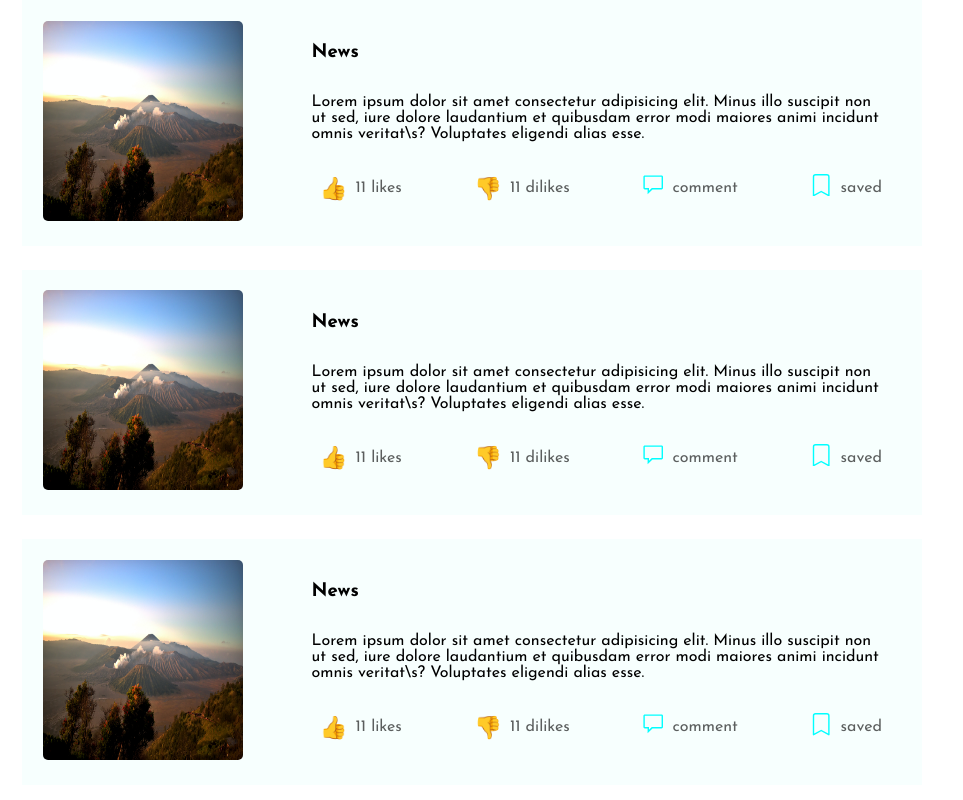
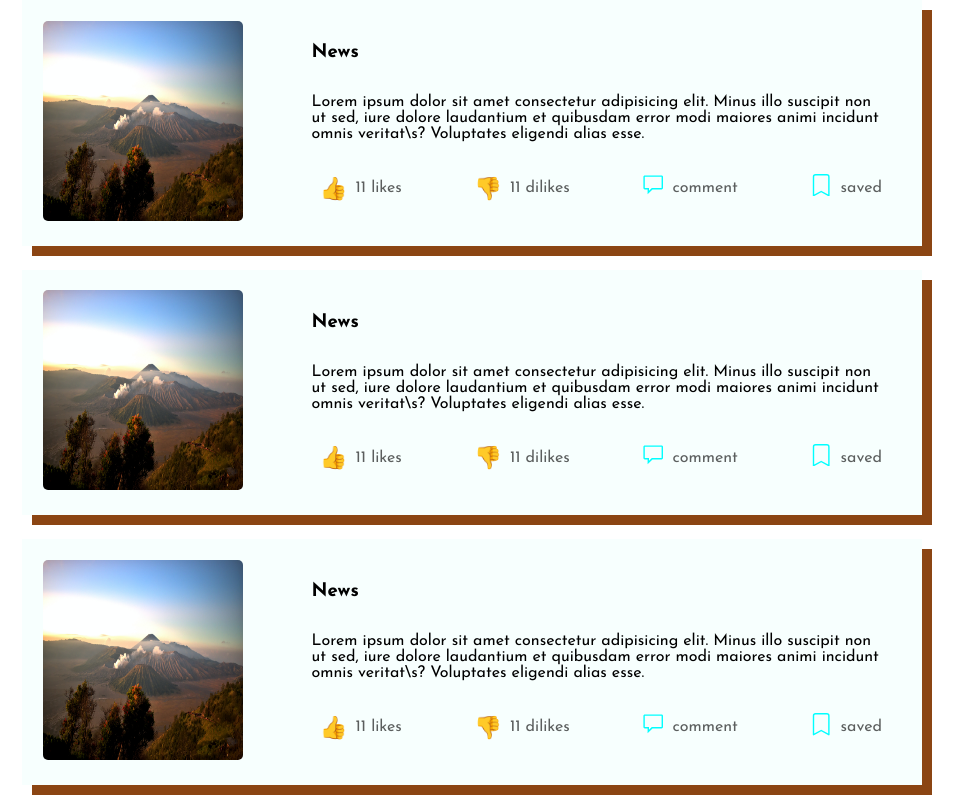
Before and after one commit to esmaelmoh/blog-mern-frontend, a React (Create React App) app: page / in a window 1280 px wide. Shown: the top 800 px of the page, without its empty margins (168-1131 px from the left). Built offline with nearby package versions, Linux system fonts and the light colour scheme.

Commit message:
regular commit196

```diff
--- a/src/components/Post/Post.css
+++ b/src/components/Post/Post.css
@@ -9,6 +9,7 @@
     padding: 0;
 }
 .blog-container{
+    box-shadow: 10px 10px saddlebrown;
     font-family: 'newfont';
     width: 900px;
     display: flex;
--- a/src/pages/Posts/Posts.css
+++ b/src/pages/Posts/Posts.css
@@ -3,5 +3,6 @@
     justify-content: center;
     align-items: center;
     flex-direction: column;
+    box-shadow: 10px 30px saddlebrown;
     gap: 1.5rem;
 }
```
Also changed, not shown: 1 other file (tests, documents, lock files or other folders).
